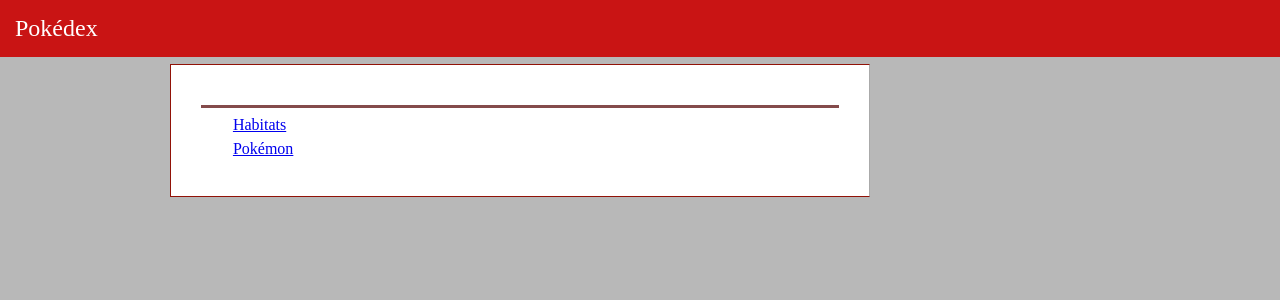
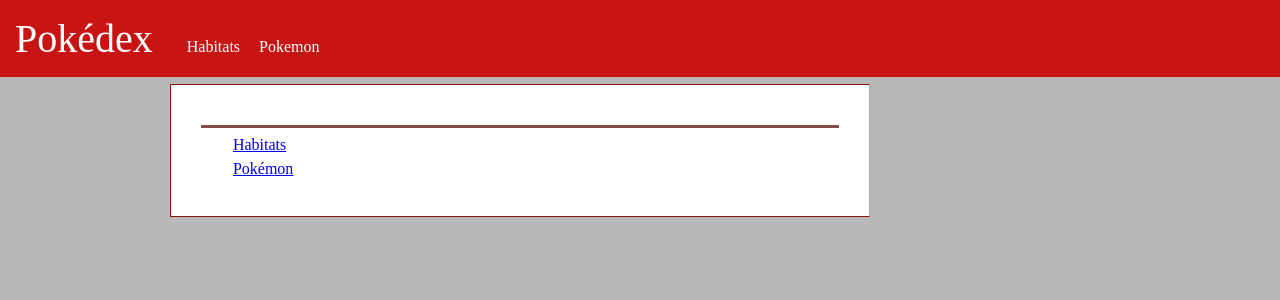
Before and after one commit to Rollyjasper/Pokedex_project, a Flask app: page / in a window 1280 px wide. Shown: the top 300 px of the page. Run offline with Flask 2, Linux system fonts and the light colour scheme.

Commit message:
added navigation

```diff
--- a/static/css/main.css
+++ b/static/css/main.css
@@ -42,6 +42,27 @@ li{
 	background-color: #c91414;
 	color: white;
 	padding: 15px;
+}
+
+a.List{
+	color: #ffffff;
+	margin-right: 15px;
+}
+
+a:link.List, a:visited.List{
+	text-decoration: none;
+}
+
+a:hover.List, a:active.List{
+	text-decoration: underline;
+	text-decoration-color: #640a0a;
+	text-decoration-thickness: 3px;
+}
+
+a.Home{
+	text-decoration: none;
+	color: #ffffff;
+	font-size: 2.5em;
 }
 
 ul.index_list li{
--- a/templates/base.html
+++ b/templates/base.html
@@ -6,11 +6,12 @@
         <link rel="stylesheet" href="{{ url_for('static', filename='css/main.css') }}" />
     </head>
     <body>
-        <nav>
-
-        </nav>
         <div id="site_banner" class="site_banner">
-            <h1>Pokédex</h1>
+            <nav>
+                <a class="Home" href="/">Pokédex</a>
+                <a class="List" href="/habitats/" style="margin-left: 30px;">Habitats</a>
+                <a class="List" href="/pokemon/">Pokemon</a>
+            </nav>
         </div>
         <div id="wrapper">
             <div id="main">
```
